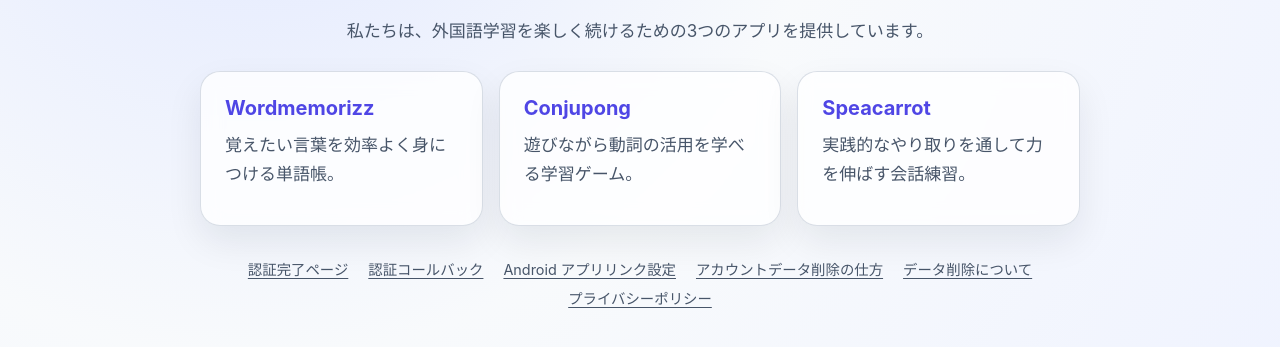
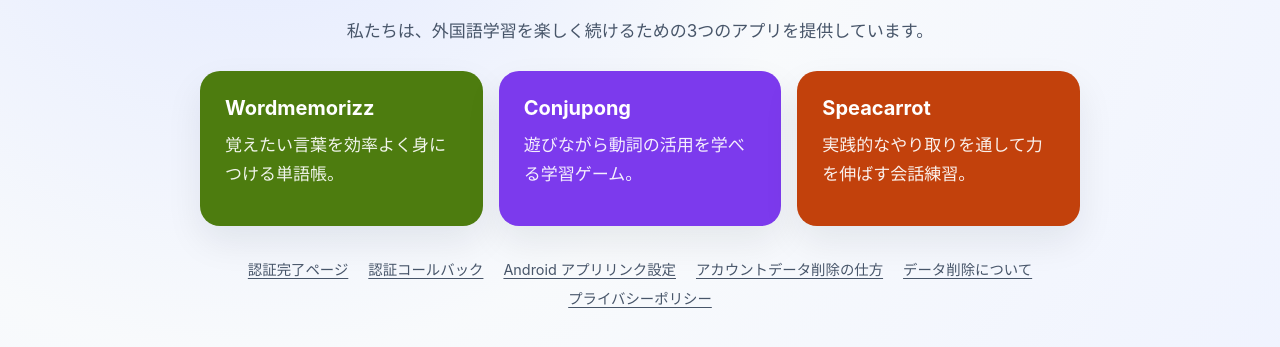
Before and after one commit to cestmag/lanapp-auth-pages, a plain HTML site: page index.html in a window 1280 px wide. Shown: the part 229-576 px from the top of the page. Drawn offline with Linux system fonts and the light colour scheme.

Commit message:
Style app cards with brand colors

```diff
--- a/index.html
+++ b/index.html
@@ -11,8 +11,6 @@
     --bg: radial-gradient(circle at 20% 0%, #e0e7ff 0%, #f8fafc 45%, #eef2ff 100%);
     --text: #0f172a;
     --muted: #475569;
-    --card: rgba(255, 255, 255, 0.78);
-    --border: rgba(148, 163, 184, 0.35);
     --accent: #4f46e5;
     --accent-soft: #6366f1;
   }
@@ -62,20 +60,27 @@
   .app {
     min-height: 155px;
     padding: 1.5rem;
-    border: 1px solid var(--border);
+    border: 1px solid transparent;
     border-radius: 20px;
-    background: var(--card);
     box-shadow: 0 16px 36px rgba(15, 23, 42, 0.08);
-    backdrop-filter: blur(10px);
+  }
+  .app:nth-child(1) {
+    background: #4d7c0f;
+  }
+  .app:nth-child(2) {
+    background: #7c3aed;
+  }
+  .app:nth-child(3) {
+    background: #c2410c;
   }
   .app h2 {
     margin: 0 0 0.65rem;
-    color: var(--accent);
+    color: #ffffff;
     font-size: 1.25rem;
   }
   .app p {
     margin: 0;
-    color: var(--muted);
+    color: rgba(255, 255, 255, 0.92);
     line-height: 1.7;
   }
   nav {
```
